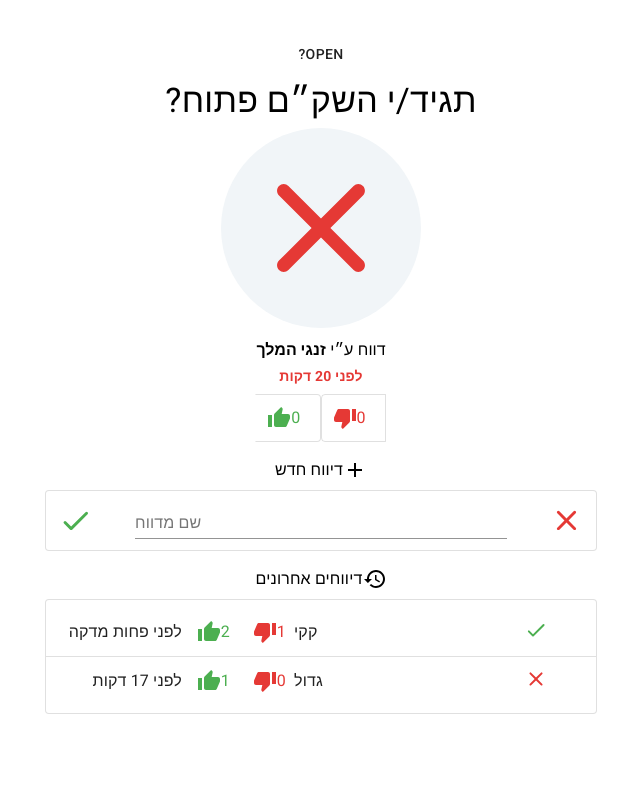
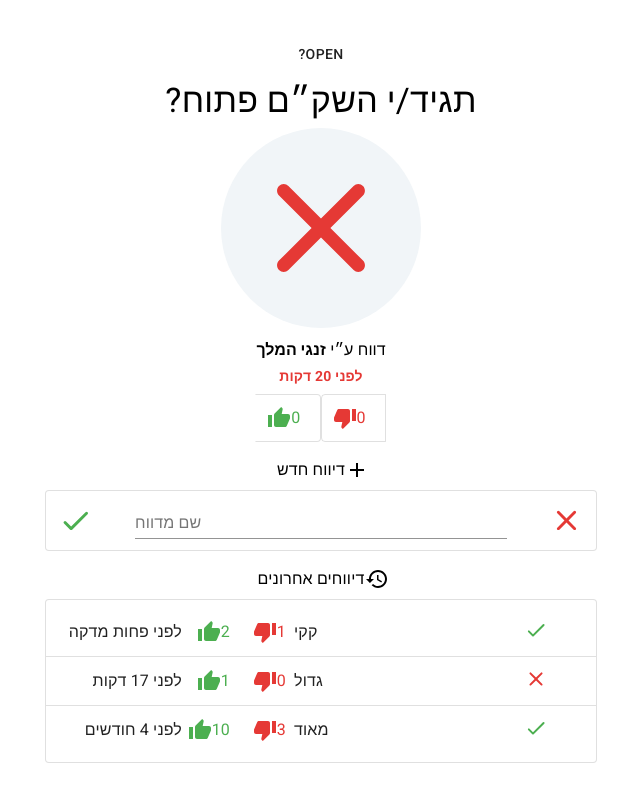
Before and after one commit to gioragutt/is-shekem-online-clone, a React (Create React App) app in the folder client/: page / in a window 1280 px wide. Shown: the whole page, without its empty margins (639-1279 px from the left). Built offline with nearby package versions, Linux system fonts and the light colour scheme; what jss-rtl would draw is missing.

Commit message:
Add padding to section title and another example history item

```diff
--- a/client/src/components/ReportsHistory.tsx
+++ b/client/src/components/ReportsHistory.tsx
@@ -39,6 +39,13 @@ const data: ReportItemData[] = [
     downvotes: 0,
     upvotes: 1,
     timestamp: new Date(Date.now() - 1_000_000),
+  },
+  {
+    reporter: 'מאוד',
+    open: true,
+    downvotes: 3,
+    upvotes: 10,
+    timestamp: new Date(Date.now() - 10_000_000_000),
   },
 ];
 
--- a/client/src/components/SectionTitle.tsx
+++ b/client/src/components/SectionTitle.tsx
@@ -1,16 +1,23 @@
 import React from 'react';
-import { Box, Typography } from '@material-ui/core';
+import { Box, Typography, makeStyles } from '@material-ui/core';
+
+const useStyles = makeStyles({
+  text: {
+    paddingLeft: 4
+  }
+})
 
 export interface SectionTitleProps {
   title: string;
   icon: React.ReactElement;
 }
 
-export function SectionTitle({title, icon}: SectionTitleProps) {
+export function SectionTitle({ title, icon }: SectionTitleProps) {
+  const classes = useStyles();
   return (
     <Box display="flex" justifyContent="center" alignContent="center" mt={2} mb={1}>
       {icon}
-      <Typography align="center">{title}</Typography>
+      <Typography className={classes.text} align="center">{title}</Typography>
     </Box>
   );
 }
```
